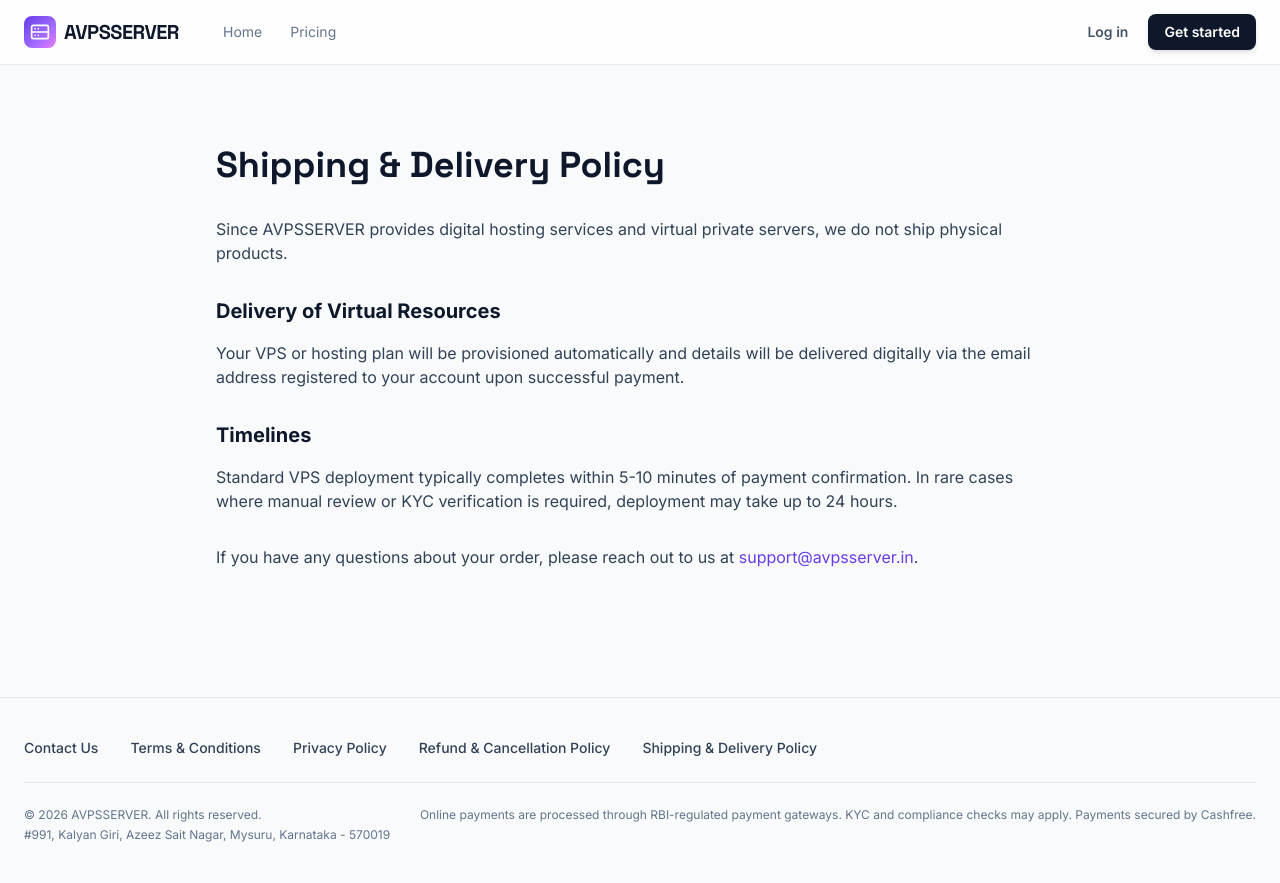
After one commit to MIsmailShaikh/awsservers-webiste, a Flask app: page /shipping in a window 1280 px wide. The commit adds this page. Run offline with Flask 3, Linux system fonts and the light colour scheme; some libraries are stand-ins or nearby versions.

Commit message:
Rebrand to AVPSSERVER and update compliance footprints

```diff
--- a/app.py
+++ b/app.py
@@ -139,6 +139,10 @@ def privacy():
 @app.route('/refunds')
 def refunds():
     return render_template('refunds.html')
+
+@app.route('/shipping')
+def shipping():
+    return render_template('shipping.html')
 
 @app.route('/pricing')
 def pricing():
--- a/static/app.js
+++ b/static/app.js
@@ -150,13 +150,13 @@ document.querySelectorAll("button.buy").forEach(btn => {
 
 // ------------------ Terminal Animation ------------------
 const terminalCommands = [
-  { text: "$ aws deploy --plan pro --region blr1 --os ubuntu-24.04", type: "cmd" },
+  { text: "$ avps deploy --plan pro --region blr1 --os ubuntu-24.04", type: "cmd" },
   { text: "✓ Provisioning 4 vCPU · 8 GB RAM · 100 GB NVMe", type: "out", delay: 800 },
   { text: "✓ Attaching dedicated IPv4 · enabling DDoS shield", type: "out", delay: 600 },
   { text: "✓ Boot completed in 41s", type: "out", delay: 1000 },
   { text: "", type: "out", delay: 200 },
   { text: "  ssh root@203.0.113.42", type: "out", delay: 100 },
-  { text: "  https://console.awsservers.io/servers/edge-1", type: "out", delay: 100 }
+  { text: "  https://console.AVPSSERVER.io/servers/edge-1", type: "out", delay: 100 }
 ];
 
 async function typeTerminal() {
--- a/templates/contact.html
+++ b/templates/contact.html
@@ -3,7 +3,7 @@
 <head>
   <meta charset="utf-8" />
   <meta name="viewport" content="width=device-width,initial-scale=1" />
-  <title>Contact Us — AWSServers</title>
+  <title>Contact Us — AVPSSERVER</title>
   <script src="https://cdn.tailwindcss.com"></script>
 </head>
 <body class="bg-slate-50 p-10 font-sans text-slate-900">
@@ -11,9 +11,9 @@
     <h1 class="text-3xl font-bold mb-6">Contact Us</h1>
     <p class="mb-4">For any questions about plans, billing, or technical support, please contact us using the details below.</p>
     <div class="space-y-4">
-      <p><strong>Company / Legal Entity Name:</strong> AWSservers</p>
+      <p><strong>Company / Legal Entity Name:</strong> AVPSSERVER</p>
       <p><strong>Registered Address:</strong> kalyangiri mysore</p>
-      <p><strong>Support Email:</strong> <a href="mailto:info@awsservers.in" class="text-blue-600 hover:underline">info@awsservers.in</a></p>
+      <p><strong>Support Email:</strong> <a href="mailto:support@avpsserver.in" class="text-blue-600 hover:underline">support@avpsserver.in</a></p>
     </div>
     <div class="mt-8">
       <a href="/" class="text-blue-600 hover:underline">← Back to Home</a>
--- a/templates/dashboard.html
+++ b/templates/dashboard.html
@@ -3,7 +3,7 @@
 <head>
   <meta charset="utf-8" />
   <meta name="viewport" content="width=device-width,initial-scale=1" />
-  <title>Dashboard — AWSServers</title>
+  <title>Dashboard — AVPSSERVER</title>
   <link href="https://fonts.googleapis.com/css2?family=Inter:wght@400;500;600;700&family=Space+Grotesk:wght@500;600;700&display=swap" rel="stylesheet">
   <script src="/static/app.js"></script>
   <script src="https://cdn.tailwindcss.com"></script>
@@ -39,7 +39,7 @@
             <line x1="6" y1="18" x2="6.01" y2="18" />
           </svg>
         </span>
-        AWSServers
+        AVPSSERVER
       </a>
     </div>
 
@@ -144,7 +144,7 @@
                 <img src="https://assets.ubuntu.com/v1/49a1a858-favicon-32x32.png" alt="Ubuntu" class="w-5 h-5 object-contain" onerror="this.style.display='none'" />
               </div>
               <div class="flex-1 min-w-0">
-                <p class="text-[13px] font-bold text-slate-900 truncate">AWS VPS ID:56892AHF</p>
+                <p class="text-[13px] font-bold text-slate-900 truncate">VPS ID:56892AHF</p>
                 <p class="text-[11px] text-slate-500 font-medium mt-0.5">KVM</p>
               </div>
             </div>
--- a/templates/ip-checkout.html
+++ b/templates/ip-checkout.html
@@ -3,7 +3,7 @@
 <head>
   <meta charset="UTF-8">
   <meta name="viewport" content="width=device-width, initial-scale=1.0">
-  <title>Renew Static IP - AWS Servers</title>
+  <title>Renew Static IP - AVPSSERVER</title>
   <script src="https://cdn.tailwindcss.com"></script>
   <script src="https://sdk.cashfree.com/js/v3/cashfree.js"></script>
   <style>
--- a/templates/manage-ip.html
+++ b/templates/manage-ip.html
@@ -3,7 +3,7 @@
 <head>
   <meta charset="utf-8" />
   <meta name="viewport" content="width=device-width,initial-scale=1" />
-  <title>Manage Static IP {{ ip.id }} — AWSServers</title>
+  <title>Manage Static IP {{ ip.id }} — AVPSSERVER</title>
   <link href="https://fonts.googleapis.com/css2?family=Inter:wght@400;500;600;700;800&family=Space+Grotesk:wght@500;600;700&display=swap" rel="stylesheet">
   <script src="https://cdn.tailwindcss.com"></script>
   <script>
@@ -37,7 +37,7 @@
             <line x1="6" y1="18" x2="6.01" y2="18" />
           </svg>
         </span>
-        AWSServers
+        AVPSSERVER
       </a>
     </div>
     <div class="flex-1 overflow-y-auto py-6 px-4">
--- a/templates/privacy.html
+++ b/templates/privacy.html
@@ -3,7 +3,7 @@
 <head>
   <meta charset="utf-8" />
   <meta name="viewport" content="width=device-width,initial-scale=1" />
-  <title>Privacy Policy — AWSServers</title>
+  <title>Privacy Policy — AVPSSERVER</title>
   <script src="https://cdn.tailwindcss.com"></script>
 </head>
 <body class="bg-slate-50 p-10 font-sans text-slate-900">
--- a/templates/refunds.html
+++ b/templates/refunds.html
@@ -3,7 +3,7 @@
 <head>
   <meta charset="utf-8" />
   <meta name="viewport" content="width=device-width,initial-scale=1" />
-  <title>Refunds & Cancellations — AWSServers</title>
+  <title>Refunds & Cancellations — AVPSSERVER</title>
   <script src="https://cdn.tailwindcss.com"></script>
 </head>
 <body class="bg-slate-50 p-10 font-sans text-slate-900">
--- /dev/null
+++ b/templates/shipping.html
@@ -0,0 +1,104 @@
+<!doctype html>
+<html lang="en">
+<head>
+  <meta charset="utf-8" />
+  <meta name="viewport" content="width=device-width,initial-scale=1" />
+  <title>Shipping & Delivery Policy — AVPSSERVER</title>
+  <meta name="description" content="Shipping & Delivery Policy for AVPSSERVER hosting." />
+  <link rel="preconnect" href="https://fonts.googleapis.com">
+  <link rel="preconnect" href="https://fonts.gstatic.com" crossorigin>
+  <link href="https://fonts.googleapis.com/css2?family=Inter:wght@400;500;600;700&family=Space+Grotesk:wght@500;700&display=swap" rel="stylesheet">
+  <script src="https://cdn.tailwindcss.com"></script>
+  <script>
+    tailwind.config = {
+      theme: {
+        extend: {
+          fontFamily: {
+            sans: ['Inter', 'ui-sans-serif', 'system-ui', 'sans-serif'],
+            display: ['"Space Grotesk"', 'ui-sans-serif', 'system-ui', 'sans-serif'],
+          },
+          colors: {
+            bg: '#f8fafc',
+            card: '#ffffff',
+            primary: '#673de7',
+            glow: '#a06bff',
+            mint: '#7ef0d2',
+            muted: '#64748b',
+          },
+          boxShadow: {
+            glow: '0 30px 90px -25px rgba(103,61,231,0.65)',
+            elegant: '0 12px 40px -12px rgba(160,107,255,0.45)',
+          },
+          backgroundImage: {
+            hero: 'linear-gradient(135deg,#673de7 0%,#a06bff 60%,#e879f9 100%)',
+          }
+        }
+      }
+    }
+  </script>
+</head>
+
+<body class="bg-bg text-slate-900 antialiased font-sans flex flex-col min-h-screen">
+  <!-- Header -->
+  <header class="sticky top-0 z-50 border-b border-slate-200/80 bg-white/80 backdrop-blur-md">
+    <div class="mx-auto flex h-16 max-w-7xl items-center justify-between px-6">
+      <div class="flex items-center gap-8">
+        <a href="/" class="flex items-center gap-2 font-display text-xl font-bold tracking-tight text-slate-900">
+          <span class="flex h-8 w-8 items-center justify-center rounded-lg bg-hero text-white shadow-glow">
+            <svg width="20" height="20" viewBox="0 0 24 24" fill="none" stroke="currentColor" stroke-width="2" stroke-linecap="round" stroke-linejoin="round"><rect x="2" y="4" width="20" height="16" rx="2" ry="2"></rect><path d="M6 8h.01"></path><path d="M10 8h.01"></path><path d="M6 16h.01"></path><path d="M10 16h.01"></path><path d="M2 12h20"></path></svg>
+          </span>
+          AVPSSERVER
+        </a>
+        <nav class="hidden md:flex items-center gap-1 text-sm">
+          <a class="rounded-md px-3 py-2 text-muted hover:bg-slate-100 hover:text-slate-900" href="/">Home</a>
+          <a class="rounded-md px-3 py-2 text-muted hover:bg-slate-100 hover:text-slate-900" href="/pricing">Pricing</a>
+        </nav>
+      </div>
+      <div class="hidden sm:flex items-center gap-5">
+        <a href="/" class="text-sm font-semibold text-slate-600 hover:text-primary transition-colors">Log in</a>
+        <a href="/pricing" class="rounded-lg bg-slate-900 px-4 py-2 text-sm font-semibold text-white shadow-md hover:bg-slate-800 transition-colors">Get started</a>
+      </div>
+    </div>
+  </header>
+
+  <!-- Main Content -->
+  <main class="flex-grow mx-auto max-w-4xl px-6 py-20">
+    <h1 class="text-4xl font-bold text-slate-900 mb-8 font-display">Shipping & Delivery Policy</h1>
+
+    <div class="prose prose-slate max-w-none text-slate-700">
+      <p class="mb-4">Since AVPSSERVER provides digital hosting services and virtual private servers, we do not ship physical products.</p>
+
+      <h3 class="text-xl font-bold text-slate-900 mt-8 mb-4">Delivery of Virtual Resources</h3>
+      <p class="mb-4">Your VPS or hosting plan will be provisioned automatically and details will be delivered digitally via the email address registered to your account upon successful payment.</p>
+
+      <h3 class="text-xl font-bold text-slate-900 mt-8 mb-4">Timelines</h3>
+      <p class="mb-4">Standard VPS deployment typically completes within 5-10 minutes of payment confirmation. In rare cases where manual review or KYC verification is required, deployment may take up to 24 hours.</p>
+
+      <p class="mt-8">If you have any questions about your order, please reach out to us at <a href="mailto:support@avpsserver.in" class="text-primary hover:underline">support@avpsserver.in</a>.</p>
+    </div>
+  </main>
+
+  <!-- Footer -->
+  <footer class="border-t border-slate-200 bg-slate-50 mt-12">
+    <div class="mx-auto max-w-7xl px-6 py-10 flex flex-col gap-6">
+      <div class="flex flex-wrap gap-x-8 gap-y-4 text-sm font-medium text-slate-700">
+        <a href="/contact" class="hover:text-primary">Contact Us</a>
+        <a href="/terms" class="hover:text-primary">Terms & Conditions</a>
+        <a href="/privacy" class="hover:text-primary">Privacy Policy</a>
+        <a href="/refunds" class="hover:text-primary">Refund & Cancellation Policy</a>
+        <a href="/shipping" class="hover:text-primary">Shipping & Delivery Policy</a>
+      </div>
+      <div class="text-xs text-muted flex flex-col md:flex-row justify-between gap-4 border-t border-slate-200 pt-6">
+        <div>
+          <p>© 2026 AVPSSERVER. All rights reserved.</p>
+          <p class="mt-1">#991, Kalyan Giri, Azeez Sait Nagar, Mysuru, Karnataka - 570019</p>
+        </div>
+        <div class="md:text-right">
+          <p>Online payments are processed through RBI-regulated payment gateways. KYC and compliance checks may apply. Payments secured by Cashfree.</p>
+        </div>
+      </div>
+    </div>
+  </footer>
+
+</body>
+</html>
--- a/templates/static-ips.html
+++ b/templates/static-ips.html
@@ -3,7 +3,7 @@
 <head>
   <meta charset="utf-8" />
   <meta name="viewport" content="width=device-width,initial-scale=1" />
-  <title>Static IPs - AWSServers</title>
+  <title>Static IPs - AVPSSERVER</title>
   <link href="https://fonts.googleapis.com/css2?family=Inter:wght@400;500;600;700;800&family=Space+Grotesk:wght@500;600;700&display=swap" rel="stylesheet">
   <script src="https://cdn.tailwindcss.com"></script>
   <script>
@@ -37,7 +37,7 @@
             <line x1="6" y1="18" x2="6.01" y2="18" />
           </svg>
         </span>
-        AWSServers
+        AVPSSERVER
       </a>
     </div>
 
--- a/templates/terms.html
+++ b/templates/terms.html
@@ -3,7 +3,7 @@
 <head>
   <meta charset="utf-8" />
   <meta name="viewport" content="width=device-width,initial-scale=1" />
-  <title>Terms & Conditions — AWSServers</title>
+  <title>Terms & Conditions — AVPSSERVER</title>
   <script src="https://cdn.tailwindcss.com"></script>
 </head>
 <body class="bg-slate-50 p-10 font-sans text-slate-900">
@@ -22,7 +22,7 @@
     <p class="mb-4">We may suspend or terminate accounts for non-payment, abuse, security issues, or violation of these Terms.</p>
 
     <h2 class="text-xl font-semibold mt-4 mb-2">Limitation of Liability</h2>
-    <p class="mb-4">AWSServers is provided "as is" and our liability is strictly limited to the amount paid for the service. We are not liable for any indirect damages or data loss.</p>
+    <p class="mb-4">AVPSSERVER is provided "as is" and our liability is strictly limited to the amount paid for the service. We are not liable for any indirect damages or data loss.</p>
 
     <div class="mt-8">
       <a href="/" class="text-blue-600 hover:underline">← Back to Home</a>
--- a/templates/transactions.html
+++ b/templates/transactions.html
@@ -3,7 +3,7 @@
 <head>
   <meta charset="utf-8" />
   <meta name="viewport" content="width=device-width,initial-scale=1" />
-  <title>Transactions - AWSServers</title>
+  <title>Transactions - AVPSSERVER</title>
   <link href="https://fonts.googleapis.com/css2?family=Inter:wght@400;500;600;700;800&family=Space+Grotesk:wght@500;600;700&display=swap" rel="stylesheet">
   <script src="https://cdn.tailwindcss.com"></script>
   <script>
@@ -37,7 +37,7 @@
             <line x1="6" y1="18" x2="6.01" y2="18" />
           </svg>
         </span>
-        AWSServers
+        AVPSSERVER
       </a>
     </div>
     <div class="flex-1 overflow-y-auto py-6 px-4">
--- a/templates/wallet.html
+++ b/templates/wallet.html
@@ -3,7 +3,7 @@
 <head>
   <meta charset="utf-8" />
   <meta name="viewport" content="width=device-width,initial-scale=1" />
-  <title>Wallet — AWSServers</title>
+  <title>Wallet — AVPSSERVER</title>
   <link href="https://fonts.googleapis.com/css2?family=Inter:wght@400;500;600;700&family=Space+Grotesk:wght@500;600;700&display=swap" rel="stylesheet">
   <script src="/static/app.js"></script>
   <script src="https://cdn.tailwindcss.com"></script>
@@ -39,7 +39,7 @@
             <line x1="6" y1="18" x2="6.01" y2="18" />
           </svg>
         </span>
-        AWSServers
+        AVPSSERVER
       </a>
     </div>
 
```
Also changed, not shown: templates/index.html (+17 -11 lines), templates/manage.html (+5 -5 lines), templates/pricing.html (+11 -5 lines).
